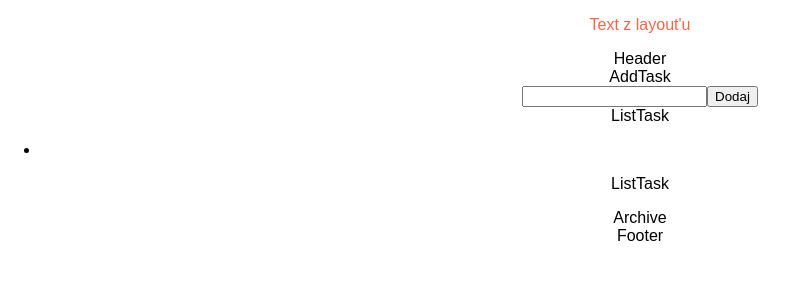
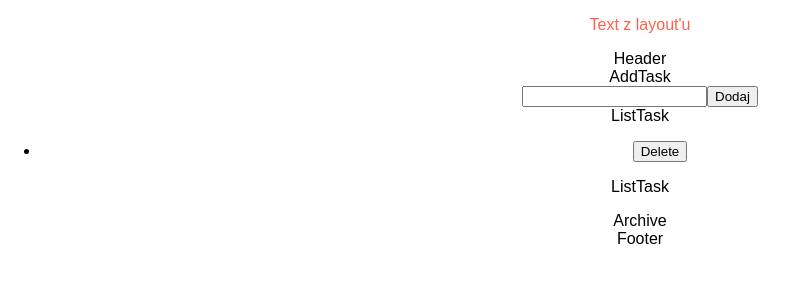
Before and after one commit to MarkFicht/team-project-todo, a React (Create React App) app: page / in a window 1280 px wide. Both pictures are taken after a click on the button "Dodaj". Shown: the top 300 px of the page, without its empty margins (0-797 px from the left). Built offline with nearby package versions, Linux system fonts and the light colour scheme.

Commit message:
Enabled deleting tasks.

```diff
--- a/src/ListTask/ListTask.js
+++ b/src/ListTask/ListTask.js
@@ -8,16 +8,26 @@ class ListTask extends React.Component {
 
     }
 
+    removeTask(index) {
+        const tasks = this.props.values;
+        tasks.splice(index, 1);
+
+        this.setState({
+            tasks
+        })
+    }
+
     render() {
         return (
             <div>
                 ListTask
                 <ul>
                     {
-                      this.props.values && this.props.values.map(element => {
+                      this.props.values && this.props.values.map( (element, index) => {
                             return (
                                 <li key={element}>
                                     {element}
+                                    <button onClick={event => this.removeTask(index, event)}>Delete</button>
                                 </li>
                             )
                         })
```
